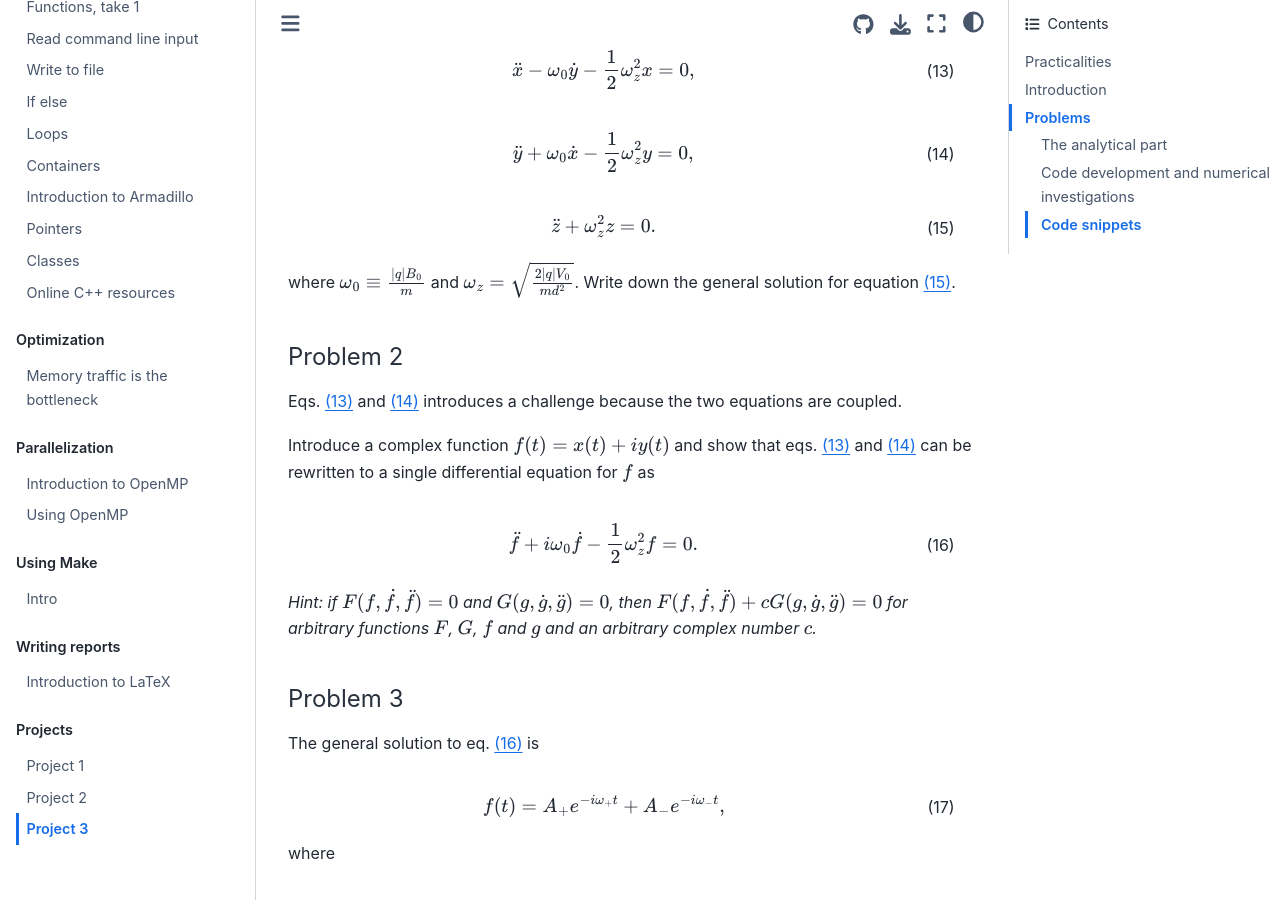
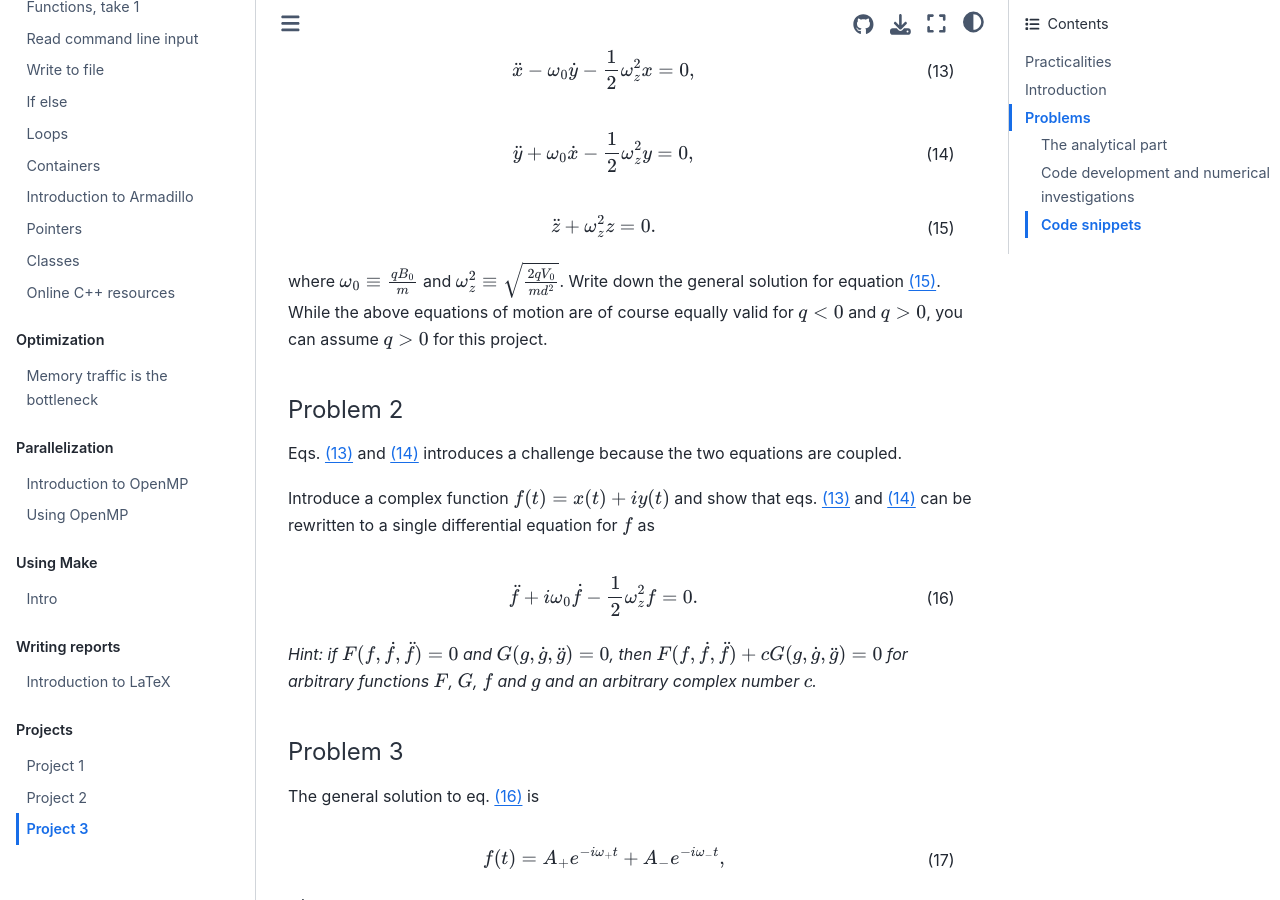
Before and after one commit to anderkve/FYS3150, a Jupyter Book: the page built from book/projects/project3.md, in a window 1280 px wide and 900 px high, scrolled down 3564 px. Built offline with Jupyter Book 1.0.4 settings and Sphinx 7.4.7 and the Sphinx Book theme 1.1.4, drawn with Linux system fonts in a browser that asks for light colours.

Commit message:
Fixed mistake in Project 3: problem  with the definition of w_z and the sign of q in Problem 1.
	modified:   book/projects/project3.md

```diff
--- a/book/projects/project3.md
+++ b/book/projects/project3.md
@@ -111,8 +111,8 @@ $$
 \ddot{z} + \omega_z^2 z = 0.
 $$ (z_eq)
 
-where $\omega_0 \equiv \frac{|q|B_0}{m}$ and $\omega_z = \sqrt{\frac{2|q|V_0}{md^2}}$.
-Write down the general solution for equation {eq}`z_eq`.
+where $\omega_0 \equiv \frac{q B_0}{m}$ and $\omega_z^2 \equiv \sqrt{\frac{2 q V_0}{md^2}}$.
+Write down the general solution for equation {eq}`z_eq`. While the above equations of motion are of course equally valid for $q < 0$ and $q > 0$, you can assume $q > 0$ for this project.
 
 
 #### Problem 2
```
